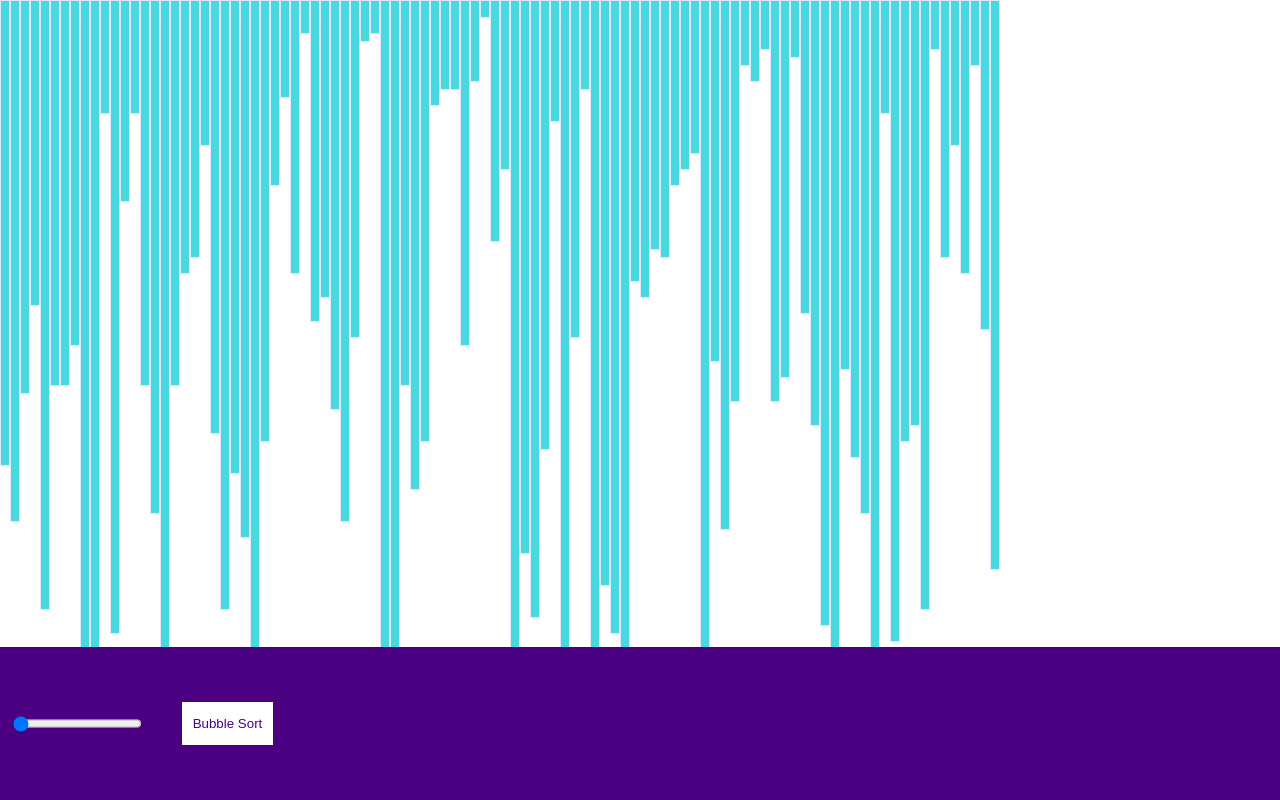
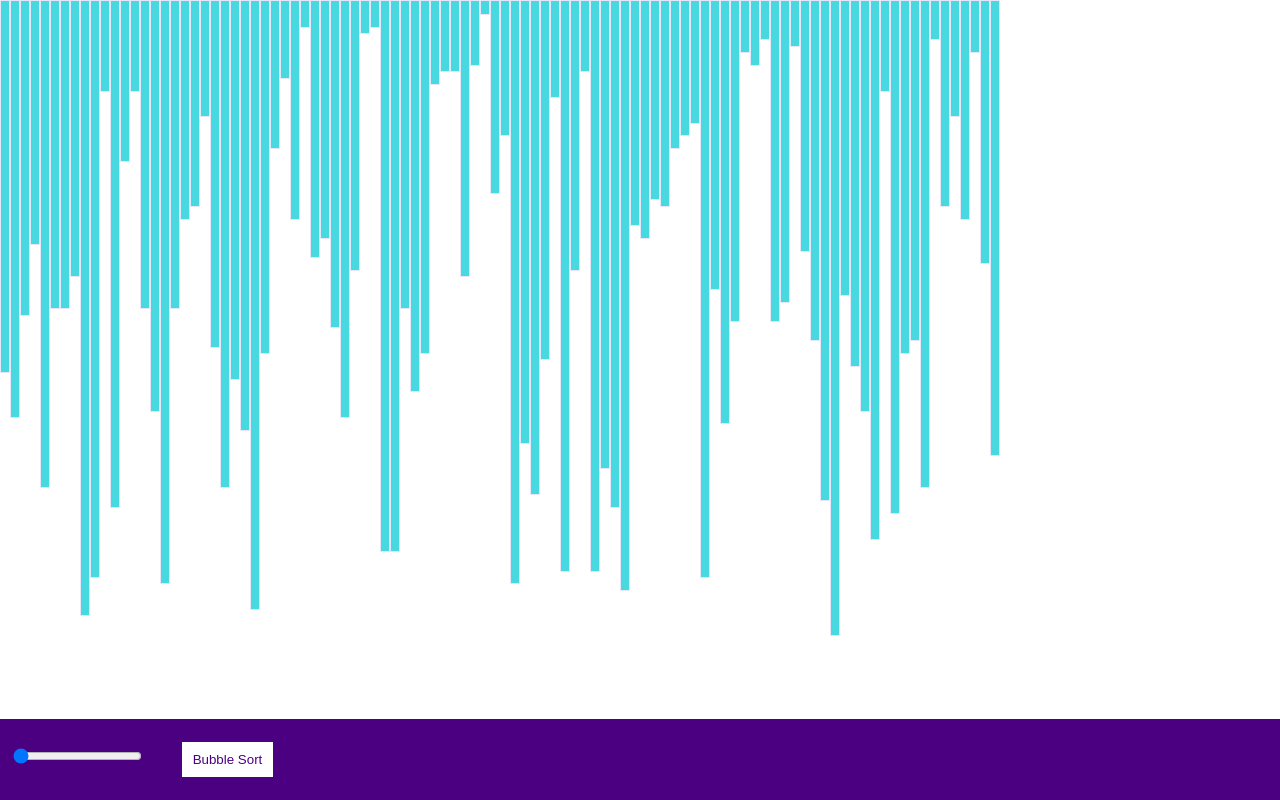
Before and after one commit to pyropy/algodisplay, a React (Create React App) app: page / in a window 1280 px wide. Built offline with nearby package versions, Linux system fonts and the light colour scheme.

Commit message:
Fix controls css

```diff
--- a/src/App.css
+++ b/src/App.css
@@ -19,17 +19,16 @@
 }
 
 .commands {
-  position: absolute;
-  bottom: 0em;
+  position: fixed;
+  bottom: 0;
   background-color: indigo;
-  display: flex;
-  padding: 3em 0em;
+  padding: 1em 0em;
   width: 100%;
 }
 
 .command-button {
   background-color: white;
-  padding: 1em 0.7em;
+  padding: .7em 0.7em;
   margin: 0.5em 2em;
   color: indigo;
   border: 1px solid white;
--- a/src/components/Bar.tsx
+++ b/src/components/Bar.tsx
@@ -12,7 +12,7 @@ const Bar: React.FC<BarProps> = ({ value, current, sorted }) => {
         <React.Fragment>
             <div
                 className={`bar ${current ? "current" : ""} ${sorted ? "sorted" : ""}`}
-                style={{ height: (value * 0.5).toString() + "em" }}
+                style={{ height: (value * 0.4).toString() + "em" }}
             />
         </React.Fragment>
     )
```
